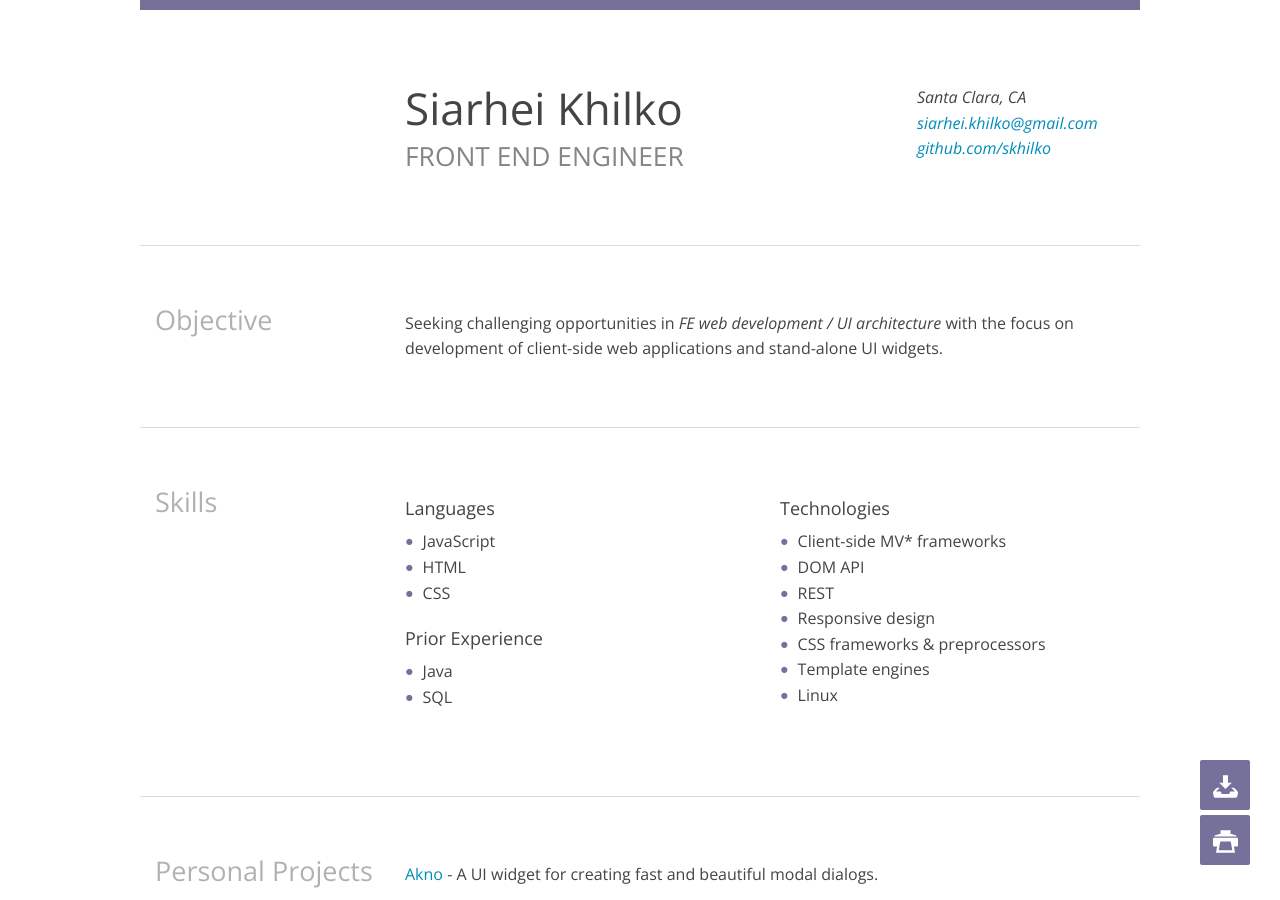
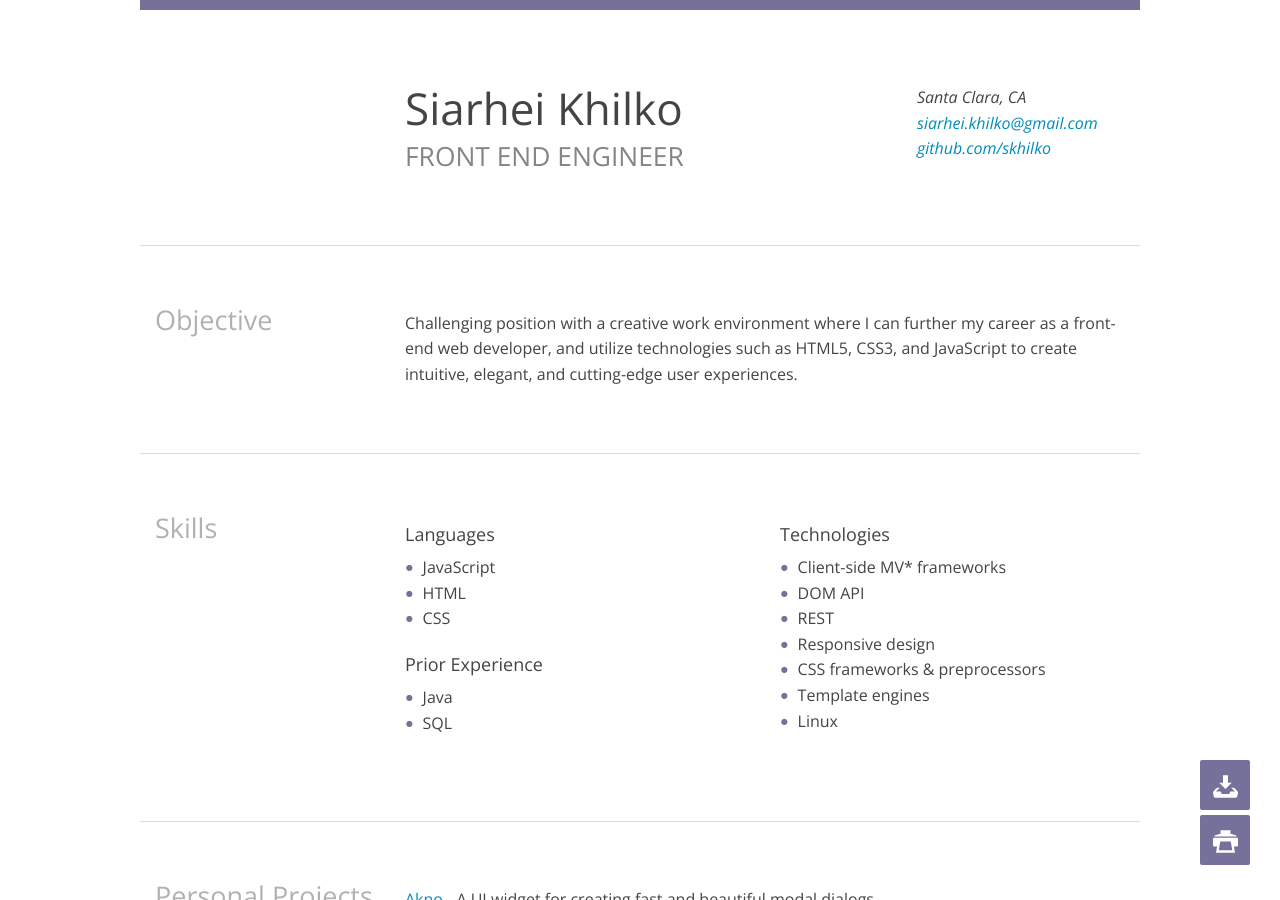
Before and after one commit to skhilko/skhilko.github.io, a Jekyll site: the page built from index.html, in a window 1280 px wide and 900 px high. Built offline with Jekyll 4.4.1, drawn with Linux system fonts in a browser that asks for light colours.

Commit message:
Update objective section

```diff
--- a/_data/cv.yaml
+++ b/_data/cv.yaml
@@ -7,8 +7,8 @@ contact:
   - <a href="https://github.com/skhilko">github.com/skhilko</a>
 
 objective:
-  Seeking challenging opportunities in <em>FE web development / UI architecture</em> with the focus on development
-  of client-side web applications and stand-alone UI widgets.
+  Challenging position with a creative work environment where I can further my career as a front-end web developer,
+  and utilize technologies such as HTML5, CSS3, and JavaScript to create intuitive, elegant, and cutting-edge user experiences.
 
 skills:
   current:
```
Also changed, not shown: 1 other file.
